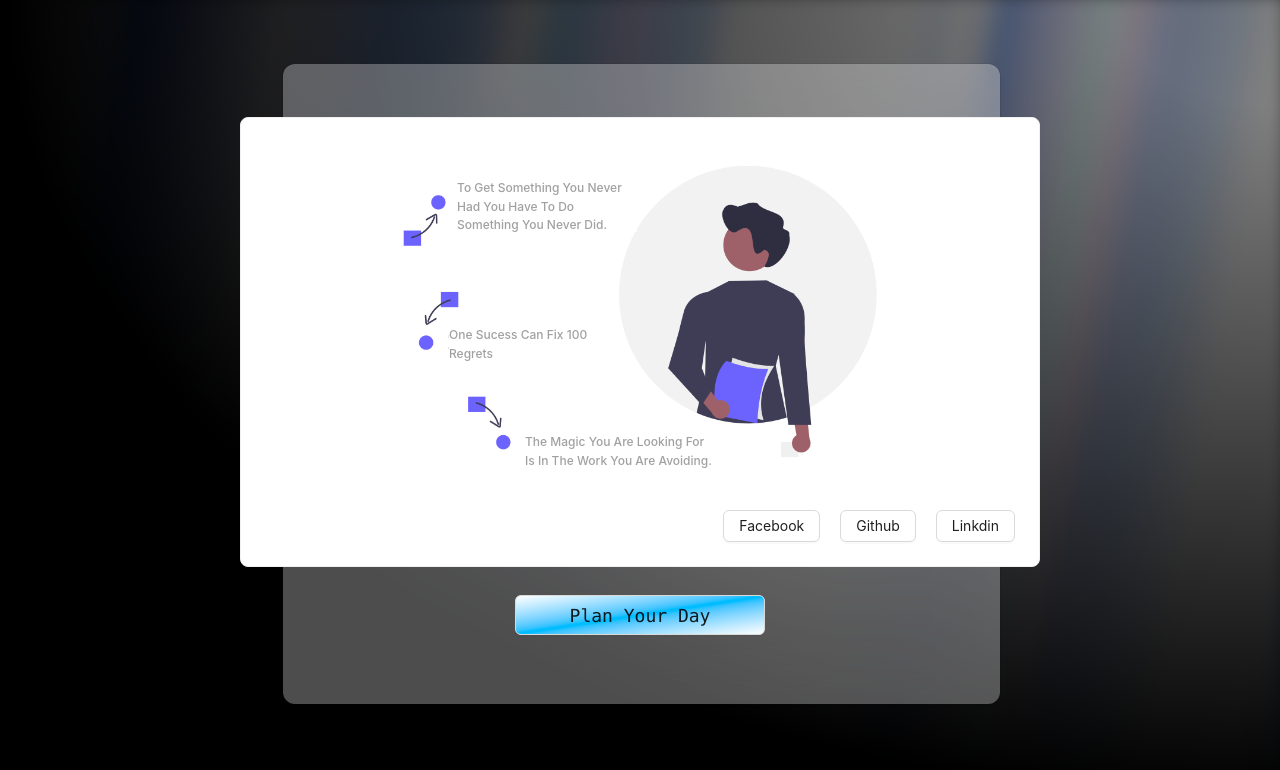
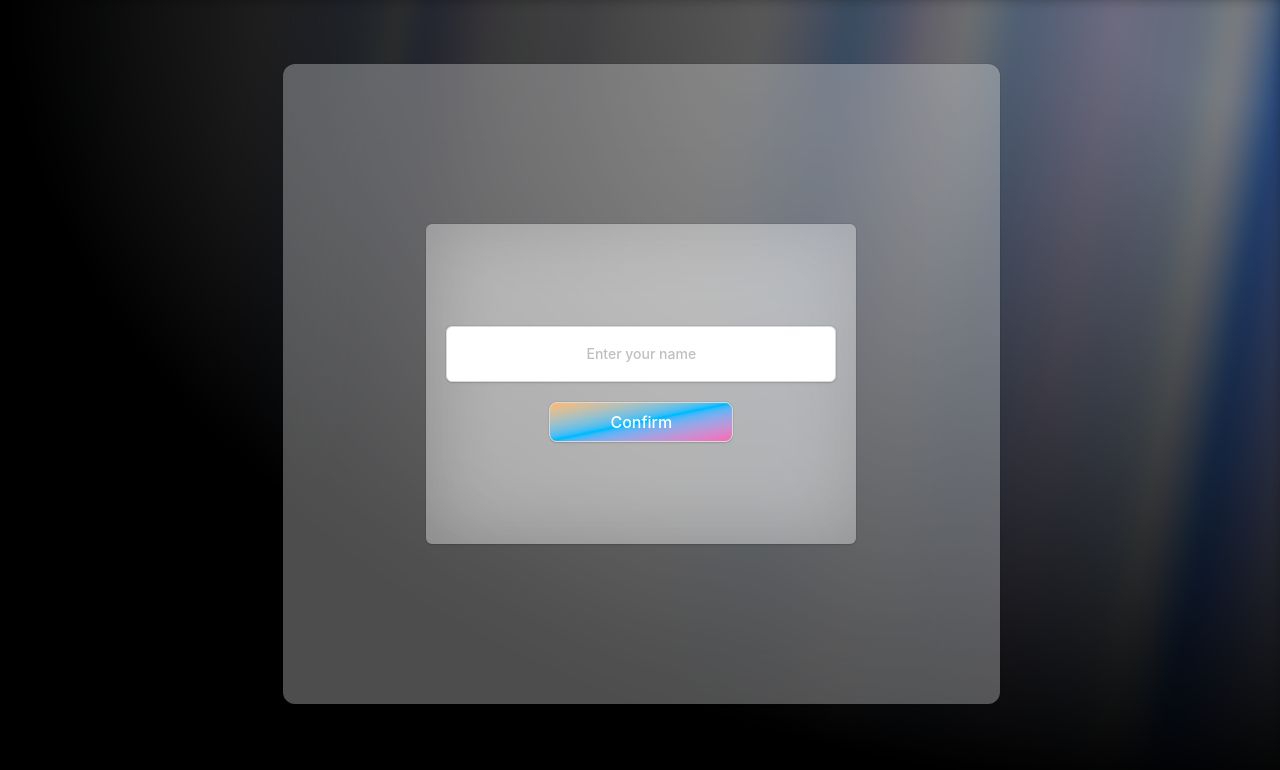
Before and after one commit to SharwanKunwar/Focus, a React (Vite) app in the folder focus/: page / in a window 1280 px wide. Shown: the top 770 px of the page. Built offline with nearby package versions, Linux system fonts and the light colour scheme.

Commit message:
updated planner for storing username and date

```diff
--- a/focus/src/App.jsx
+++ b/focus/src/App.jsx
@@ -1,5 +1,7 @@
 import "remixicon/fonts/remixicon.css";
 import { Outlet } from "react-router";
+
+
 
 function App() {
   return (
--- /dev/null
+++ b/focus/src/Store/useAuthPlanner.js
@@ -0,0 +1,27 @@
+// 📁 usePlanner.js
+import { create } from "zustand";
+import { persist } from "zustand/middleware";
+import moment from "moment";
+
+export const useAuthPlanner = create(
+  persist(
+    (set) => ({
+      auth: {
+        username: "",
+        loginDate: "",
+      },
+      setAuth: (username) =>
+        set({
+          auth: {
+            username,
+            loginDate: moment().format("YYYY-MM-DD"),
+          },
+        }),
+      clearAuth: () =>
+        set({
+          auth: { username: "", loginDate: "" },
+        }),
+    }),
+    { name: "Auth" } // persisted key name
+  )
+);
--- a/focus/src/components/Focus.jsx
+++ b/focus/src/components/Focus.jsx
@@ -1,63 +1,95 @@
-import React, { useEffect, useState } from 'react'
-import { Link, Outlet,useNavigate  } from 'react-router'
+import React, { useState } from 'react'
+import { Link, Outlet, useNavigate } from 'react-router'
 import 'remixicon/fonts/remixicon.css'
-import {Button, Select} from 'antd'
+import { Button, Modal, Select } from 'antd'
+import { useAuthPlanner } from "../Store/useAuthPlanner";
 
 function Focus() {
-
+  const { auth } = useAuthPlanner();
   const navigate = useNavigate();
 
+  // Fun dark-humor messages for the modal
+  const messages = [
+    "Your tasks are waiting… like tiny executioners.",
+    "Chaos is mandatory. Survive if you can.",
+    "Remember: procrastination is a horror story, starring you.",
+  ];
+  const randomMessage = messages[Math.floor(Math.random() * messages.length)];
+
+  // Initialize modal based on sessionStorage
+  const [welcomeMsgOpen, setWelcomeMsgOpen] = useState(() => {
+    return !sessionStorage.getItem('hasSeenWelcome');
+  });
+
+  const handleWelcomeClose = () => {
+    setWelcomeMsgOpen(false);
+    sessionStorage.setItem('hasSeenWelcome', 'true'); // mark as seen
+  }
+
   return (
-    <>
-      <div className="bg-gradient-to-br from-pink-300 to-orange-400 via-cyan-500 w-screen h-screen flex p-3 ">
+    <div className="bg-gradient-to-br from-pink-300 to-orange-400 via-cyan-500 w-screen h-screen flex p-3">
 
-        {/* left tool box and nav */}
+      {/* Sidebar */}
       <div className="bg-white/70 backdrop-blur-2xl w-[20%] h-full rounded-l-2xl text-white">
-          {/* logo and site name */}
-          <div className=" w-full h-[10.3%] flex justify-center items-center gap-3 border-b  border-black/30 mastShodow">
+        {/* Logo and site name */}
+        <div className=" w-full h-[10.3%] flex justify-center items-center gap-3 border-b border-black/30 mastShodow">
           <div className='bg-gradient-to-br from-white to-cyan-100 via-pink-100 rounded-md p-1 mastShadow mr-3'>
             <img src="/icon2.png" alt="logo" width={40} height={40} />
           </div>
           <h1 className="text-2xl font-medium text-black">Focus Planner</h1>
-
         </div>
 
-          {/* naveMenu */}
-          <div className=" w-full h-[90%] flex flex-col items-center pt-5 gap-3">
+        {/* Navigation */}
+        <div className="w-full h-[90%] flex flex-col items-center pt-5 gap-3">
           <div className='w-full h-full flex flex-col items-center gap-3'>
             <Link to="dashboard" className='w-full flex justify-center items-center'>
-            <Button size='large' className="mastShadow !bg-gradient-to-bl from-indigo-400 via-pink-300 to-indigo-400 !hover:bg-gradient-to-br !hover:from-indigo-400 !hover:via-cyan-400 !hover:to-purple-400  !text-[18px] w-[90%] h-[40px] rounded-md"><i className="ri-dashboard-line mr-1"></i> Progress Board </Button>
+              <Button size='large' className="mastShadow !bg-gradient-to-bl from-indigo-400 via-pink-300 to-indigo-400 !hover:bg-gradient-to-br !hover:from-indigo-400 !hover:via-cyan-400 !hover:to-purple-400  !text-[18px] w-[90%] h-[40px] rounded-md">
+                <i className="ri-dashboard-line mr-1"></i> Progress Board
+              </Button>
             </Link>
 
-
-
-            <Select placeholder="View All Task" size="large" className="w-[90%] text-center font-medium !border-none !outline-none mastShadow !rounded-lg " onChange={(value) => navigate(value)}>
+            <Select
+              placeholder="View All Task"
+              size="large"
+              className="w-[90%] text-center font-medium !border-none !outline-none mastShadow !rounded-lg"
+              onChange={(value) => navigate(value)}
+            >
               <Select.Option value="higher">Higher Priority Task</Select.Option>
               <Select.Option value="medium">Medium Priority Task</Select.Option>
               <Select.Option value="lower">Lower Priority Task</Select.Option>
             </Select>
           </div>
+        </div>
+      </div>
+
+      {/* Content area */}
+      <div className="bg-white/30 backdrop-blur-2xl w-[80%] h-full rounded-r-2xl mastShadow relative overflow-y-auto">
+        <Outlet />
+      </div>
+
+      {/* Welcome Modal */}
+      <Modal
+        open={welcomeMsgOpen}
+        footer={null}
+        maskClosable={false}
+        onCancel={handleWelcomeClose}
+        centered
+        className="p-4"
+      >
+        <div className="flex flex-col gap-4">
+          <h1 className='text-[20px] font-semibold text-gray-800'>
+            Brace yourself, {auth.username} 😏
+          </h1>
+          <p className='mt-2 text-gray-600 leading-relaxed'>
+            {randomMessage}
+          </p>
+          <Button type="primary" onClick={handleWelcomeClose}>
+            Start Work
+          </Button>
+        </div>
+      </Modal>
 
     </div>
-
-        </div>
-
-        {/* content box */}
-        <div className="bg-white/30 backdrop-blur-2xl w-[80%] h-full rounded-r-2xl mastShadow relative overflow-y-auto">
-        <Outlet/>
-        </div>
-
-
-
-
-
-
-
-
-
-
-      </div>
-    </>
   )
 }
 
--- a/focus/src/components/ui/Setbackground.jsx
+++ b/focus/src/components/ui/Setbackground.jsx
@@ -1,70 +1,110 @@
-
+// 📁 Setbackground.jsx
 import { motion } from "motion/react";
 import React, { useState, useEffect } from "react";
 import { Background } from "./Background";
-import { Link } from 'react-router-dom'
-import { Badge, Button, Card, DatePicker, Empty, Form, Input, Modal, Popconfirm, Tag } from 'antd';
-
+import { Link } from "react-router-dom";
+import { Button, Card, Input } from "antd";
+import { useAuthPlanner } from "../../Store/useAuthPlanner";
 
 export function Setbackground() {
   const [isMobile, setIsMobile] = useState(false);
+  const [name, setName] = useState("");
+  const { auth, setAuth, clearAuth } = useAuthPlanner();
+
+
   const [quote, setQuote] = useState("To Get Something You Never Had You Have To Do Something You Never Did.");
   const [quote1, setQuote1] = useState("One Sucess Can Fix 100 Regrets");
   const [quote2, setQuote2] = useState("The Magic You Are Looking For Is In The Work You Are Avoiding.");
 
   useEffect(() => {
-    function handleResize() {
-      setIsMobile(window.innerWidth < 768);
-    }
-    handleResize(); // initial check
+    const handleResize = () => setIsMobile(window.innerWidth < 768);
+    handleResize();
     window.addEventListener("resize", handleResize);
     return () => window.removeEventListener("resize", handleResize);
   }, []);
 
-  if(isMobile){
-    return <p className="w-full h-full flex justify-center items-center text-2xl p-10 bg-gradient-to-br from-indigo-400 to-orange-400 via-pink-400 font-medium text-white">Mobile users beware — this site self-destructs on small screens 💥📱
-The developer buried responsiveness six feet under 🪦💻</p>
-  }else{
+  const handleConfirm = () => {
+    if (name.trim() !== "") {
+      setAuth(name);
+      alert(`Saved "${name}" as username`);
+    }
+    // if(auth.username === 'useName')
+  };
 
+  const handleSignin = () => {
+    clearAuth();
+    alert("You have been logged out!"); // optional feedback
+
+  }
+
+  if (isMobile) {
+    return (
+      <p className="w-full h-full flex justify-center items-center text-2xl p-10 bg-gradient-to-br from-indigo-400 to-orange-400 via-pink-400 font-medium text-white">
+        Mobile users beware — this site self-destructs on small screens 💥📱
+        The developer buried responsiveness six feet under 🪦💻
+      </p>
+    );
+  }
 
   return (
     <Background>
       <motion.div
-        initial={{ opacity: 0.0, y: 40 }}
+        initial={{ opacity: 0, filter: "blur(10px)" }}
+        whileInView={{ opacity: 1, filter: "blur(0px)" }}
+        transition={{ delay: 0.8, duration: 0.5 }}
+        className="bg-white/30 absolute top-[8vh] w-[56vw] h-[80vh] rounded-xl right-[21.9vw] backdrop-blur-2xl mastShadow"
+      >
+        {auth.username === "" ? (
+          <div className="w-full h-full flex justify-center items-center">
+            <motion.div
+              initial={{ y: 100, scale: 0 }}
+              whileInView={{ y: 0, scale: 1 }}
+              className="w-6/10 h-6/12 rounded-md p-5 flex flex-col gap-5 justify-center items-center mastShadow bg-white/30 backdrop-blur-2xl"
+            >
+              <Input
+                type="text"
+                placeholder="Enter your name"
+                onChange={(e) => setName(e.target.value)}
+                className="!py-4 text-center font-medium mastShadow"
+              />
+              <Button onClick={handleConfirm} size="large" className="!px-15 !font-medium !text-white !bg-gradient-to-br !from-orange-300 !to-pink-400 !via-sky-400 mastShadow">Confirm</Button>
+            </motion.div>
+          </div>
+        ) : (
+          <motion.div
+          initial={{ opacity: 0.0, y: 100 }}
           whileInView={{ opacity: 1, y: 0 }}
-        transition={{
-            delay: 0.3,
-            duration: 0.8,
-            ease: "easeInOut",
-        }}
-        className="relative flex flex-col w-screen h-screen gap-4 items-center justify-center px-4 z-10">
+          className="absolute flex flex-col  gap-3 h-[80vh] items-center justify-center px-8 z-10 pt-5 cursor-none">
             <Card hoverable>
                 <div className="rounded-md backdrop-blur-2xl w-full h-[400px] flex flex-col justify-center items-center">
-        <div className="w-[750px] h-[350px] flex justify-center items-center relative">
-            <img src="/quoteBox3.png" alt="img" width={550} height={550} className=" object-center " />
-            <h1 className="absolute w-[180px] h-[50px] top-10 bg-white text-neutral-400 font-medium flex justify-center items-center left-48 text-[12px]">{quote}</h1>
-            <h1 className="absolute w-[150px] h-[30px] top-47 bg-white text-neutral-400 font-medium flex justify-center items-center left-46 text-[12px]">{quote1}</h1>
-            <h1 className="absolute w-[190px] h-[50px] bottom-1 bg-white text-neutral-400 font-medium flex justify-center items-center left-65 text-[12px]">{quote2}</h1>
+                    <div className="w-[750px] h-[350px] flex justify-center items-center relative"> <img src="/quoteBox3.png"
+                            alt="img" width={550} height={550} className=" object-center " />
+                        <h1
+                            className="absolute w-[180px] h-[50px] top-10 bg-white text-neutral-400 font-medium flex justify-center items-center left-48 text-[12px]">
+                            {quote}</h1>
+                        <h1
+                            className="absolute w-[150px] h-[30px] top-47 bg-white text-neutral-400 font-medium flex justify-center items-center left-46 text-[12px]">
+                            {quote1}</h1>
+                        <h1
+                            className="absolute w-[190px] h-[50px] bottom-1 bg-white text-neutral-400 font-medium flex justify-center items-center left-65 text-[12px]">
+                            {quote2}</h1>
                     </div>
-        <div className="w-full h-[83px] text-end  leading-tight text-[13px] flex justify-end items-end text-neutral-400 gap-5">
-            <Button>Facebook</Button>
-            <Button>Github</Button>
-            <Button>Linkdin</Button>
-        </div>
+                    <div
+                        className="w-full h-[83px] text-end leading-tight text-[13px] flex justify-end items-end text-neutral-400 gap-5">
+                        <Button>Facebook</Button> <Button>Github</Button> <Button>Linkdin</Button> </div>
                 </div>
             </Card>
-
-       <div className=" rounded-md w-6/12 h-[100px] flex justify-center items-start ">
-        <Link to="/Focus" className="w-[400px] flex justify-center items-center "> <Button className="!bg-gradient-to-br mt-3 !from-white !to-white !via-sky-400 !hover:bg-gradient-to-bl !hover:font-bold !hover:text-white !hover:from-cyan-300 !hover:to-indigo-500 !hover:via-cyan-400 !font-medium !text-[18px] !font-mono !w-[250px] !h-[40px]">Plan Your Day</Button></Link>
+            <div className=" rounded-md w-6/12 h-[100px] flex justify-center items-start gap-3">
+                <Link to="/Focus">
+                <Button className="!bg-gradient-to-br mt-3 !from-white !to-white !via-sky-400 !hover:bg-gradient-to-bl !hover:font-bold !hover:text-white !hover:from-cyan-300 !hover:to-indigo-500 !hover:via-cyan-400 !font-medium !text-[18px] !font-mono !h-[40px]">LogIn as {auth.username}</Button>
+                </Link>
+                <Button onClick={handleSignin} className="!bg-gradient-to-br mt-3 !from-white !to-white !via-sky-400 !hover:bg-gradient-to-bl !hover:font-bold !hover:text-white !hover:from-cyan-300 !hover:to-indigo-500 !hover:via-cyan-400 !font-medium !text-[18px] !font-mono !h-[40px]">SignIn</Button>
             </div>
         </motion.div>
-      <motion.div
-      initial={{opacity:0, filter:"blur(10px)"}}
-      whileInView={{opacity:1, filter:"blur(0px)"}}
-      transition={{ delay:0.8, duration:0.5}}
-      className="bg-white/30 absolute top-[8vh] w-[56vw] h-[80vh] rounded-xl right-[21.9vw] backdrop-blur-2xl mastShadow"></motion.div>
+
+
+        )}
+      </motion.div>
     </Background>
   );
 }
-
-}
```
Lines whose indentation alone changed are shown as unchanged.
